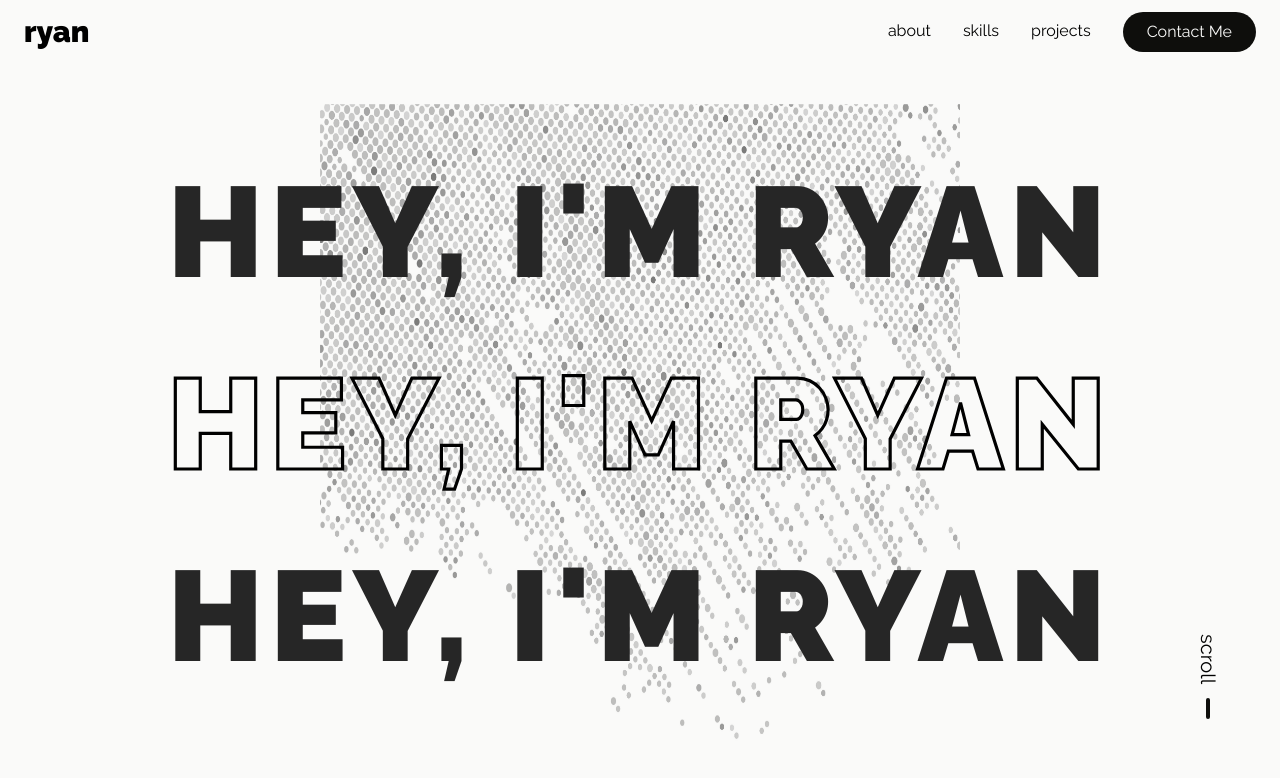
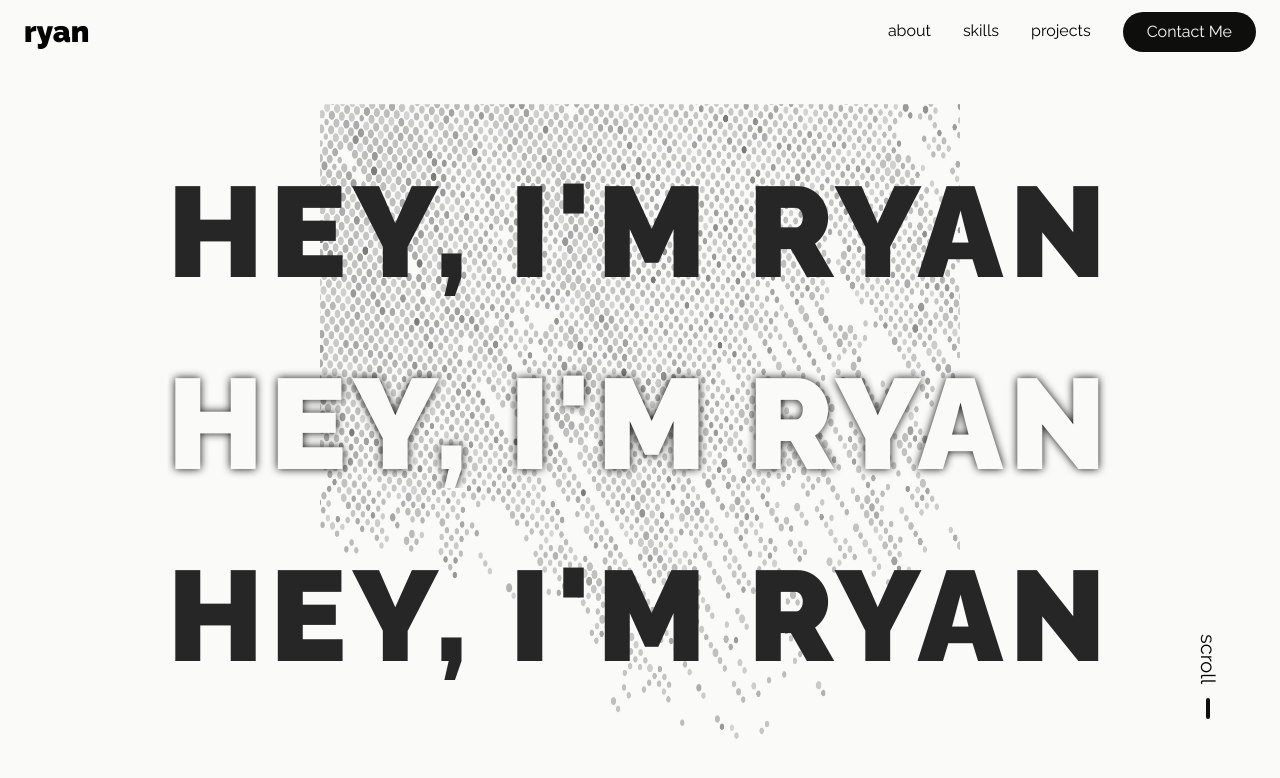
Before and after one commit to ryanadiputraa/portfolio, a Next.js app: page / in a window 1280 px wide. Shown: the top 778 px of the page. Built offline with nearby package versions, Linux system fonts and the light colour scheme.

Commit message:
feat: intro clip path transition

```diff
--- a/app/page.tsx
+++ b/app/page.tsx
@@ -34,15 +34,17 @@ export default function Home() {
 }
 
 const Intro = ({ isTransparent = false }: { isTransparent?: boolean }): React.ReactNode => (
+  <div className="">
     <motion.h4
       className={`font-black tracking-wider text-3xl sm:text-7xl lg:text-9xl ${
-      isTransparent ? 'text-transparent' : 'text-soft-black'
+        isTransparent ? 'text-white' : 'text-soft-black'
       }`}
-    style={isTransparent ? { color: 'transparent', WebkitTextStroke: '0.2rem black' } : {}}
-    initial={{ y: 50, opacity: 0 }}
-    animate={{ y: 0, opacity: 1 }}
+      style={isTransparent ? { textShadow: '0 0 0.5rem #0E0E0C' } : {}}
+      initial={{ y: 100, clipPath: 'inset(100% 0 0 0)' }}
+      animate={{ y: 0, clipPath: 'inset(0% 0 0 0)' }}
       transition={{ duration: 0.5, delay: 1, ease: 'easeOut' }}
     >
       HEY, I&apos;M RYAN
     </motion.h4>
+  </div>
 );
```
Lines whose indentation alone changed are shown as unchanged.
